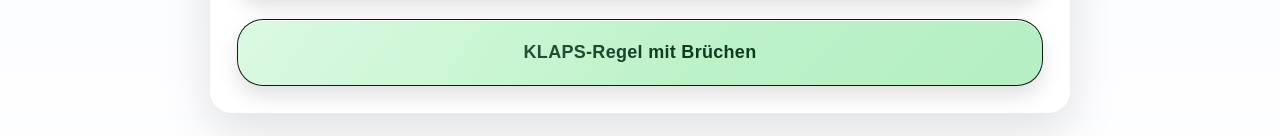
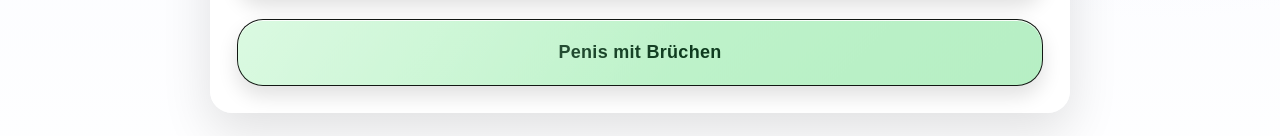
Before and after one commit to igs-kandel/Kompetenztest1, a plain HTML site: page index.html in a window 1280 px wide. Shown: the part 560-696 px from the top of the page. Drawn offline with Linux system fonts and the light colour scheme.

Commit message:
Update index.html

```diff
--- a/index.html
+++ b/index.html
@@ -248,7 +248,7 @@
         <button class="choice" data-target="2" role="listitem">Addieren und Subtrahieren ungleichnamiger Brüche</button>
         <button class="choice" data-target="3" role="listitem">Multiplizieren von Brüchen</button>
         <button class="choice" data-target="4" role="listitem">Dividieren von Brüchen</button>
-        <button class="choice" data-target="5" role="listitem">KLAPS-Regel mit Brüchen</button>
+        <button class="choice" data-target="5" role="listitem">Penis mit Brüchen</button>
       </div>
     </section>
 
```
